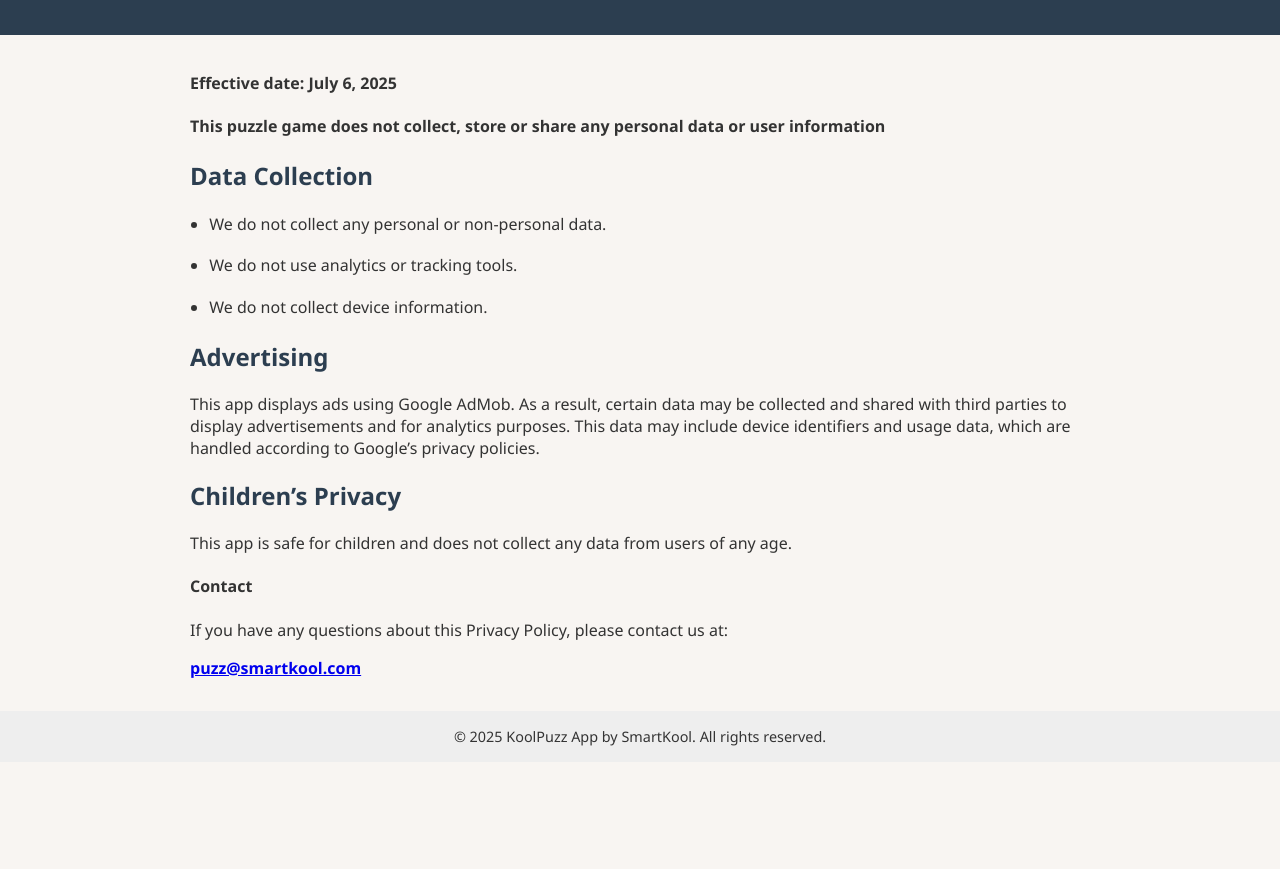
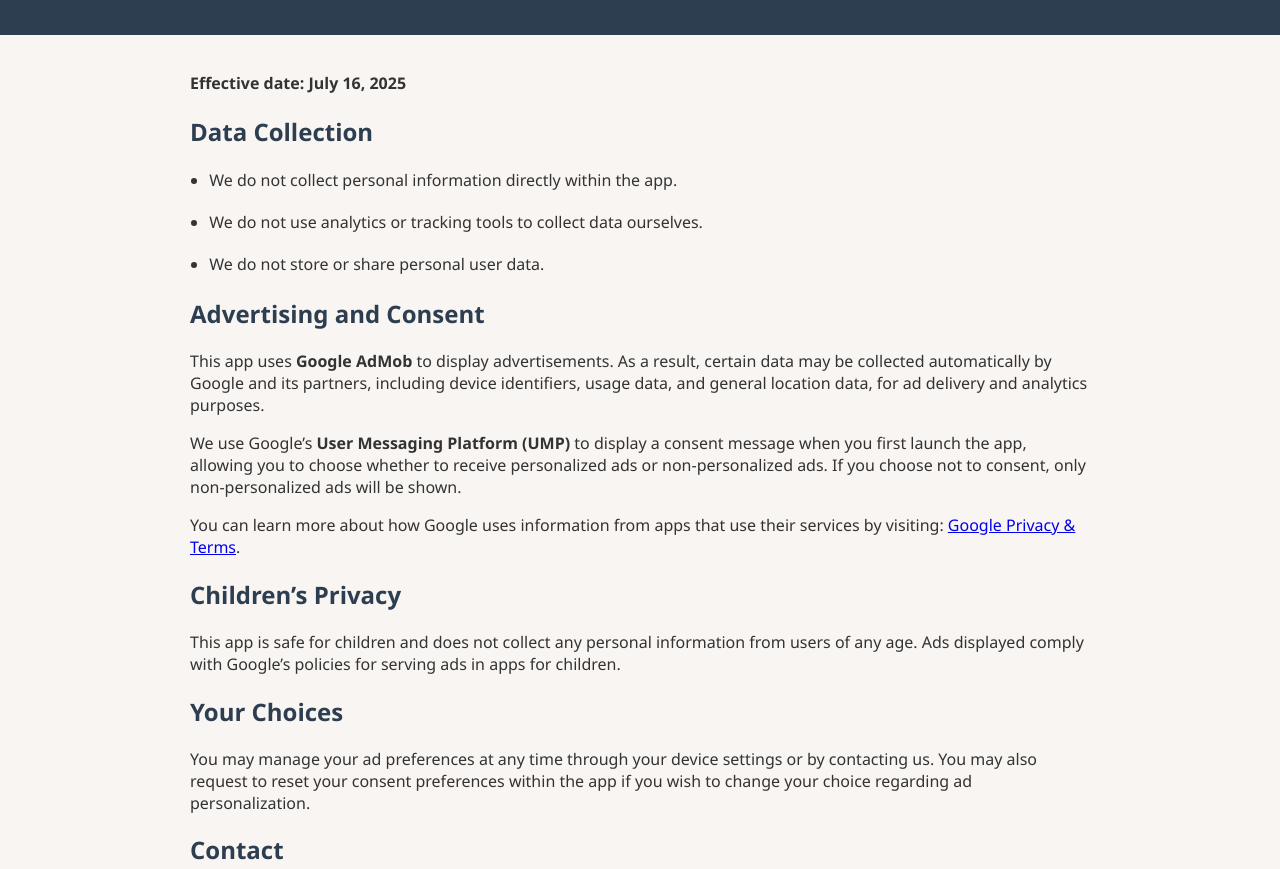
Before and after one commit to smartkool/koolpuzz, a plain HTML site: page privacy-policy.html in a window 1280 px wide. Shown: the part 83-952 px from the top of the page. Before the commit the page ends 845 px from the top, so only its background shows below. Drawn offline with Linux system fonts and the light colour scheme.

Commit message:
Update privacy-policy.html

```diff
--- a/privacy-policy.html
+++ b/privacy-policy.html
@@ -66,26 +66,44 @@
 </header>
 
 <div class="container">
-    <h4>Effective date: July 6, 2025</h4>
-
-    <h4>This puzzle game does not collect, store or share any personal data or user information</h4>
+    <h4>Effective date: July 16, 2025</h4>
 
     <h2>Data Collection</h2>
     <ul>
-        <li>We do not collect any personal or non-personal data.</li>
-        <li>We do not use analytics or tracking tools.</li>
-        <li>We do not collect device information.</li>
+        <li>We do not collect personal information directly within the app.</li>
+        <li>We do not use analytics or tracking tools to collect data ourselves.</li>
+        <li>We do not store or share personal user data.</li>
     </ul>
 
-    <h2>Advertising</h2>
-    <p>This app displays ads using Google AdMob. As a result, certain data may be collected and shared with third parties to display advertisements and for analytics purposes. This data may include device identifiers and usage data, which are handled according to Google’s privacy policies.</p>
+    <h2>Advertising and Consent</h2>
+    <p>
+        This app uses <strong>Google AdMob</strong> to display advertisements. As a result, certain data may be collected automatically by Google and its partners, including device identifiers, usage data, and general location data, for ad delivery and analytics purposes.
+    </p>
+    <p>
+        We use Google’s <strong>User Messaging Platform (UMP)</strong> to display a consent message when you first launch the app, allowing you to choose whether to receive personalized ads or non-personalized ads. If you choose not to consent, only non-personalized ads will be shown.
+    </p>
+    <p>
+        You can learn more about how Google uses information from apps that use their services by visiting:
+        <a href="https://policies.google.com/technologies/partner-sites" target="_blank">Google Privacy & Terms</a>.
+    </p>
 
     <h2>Children’s Privacy</h2>
-    <p>This app is safe for children and does not collect any data from users of any age.</p>
+    <p>
+        This app is safe for children and does not collect any personal information from users of any age. Ads displayed comply with Google’s policies for serving ads in apps for children.
+    </p>
 
-    <h4>Contact</h4>
-    <p>If you have any questions about this Privacy Policy, please contact us at:</p>
-    <p><strong><a href="mailto:puzz@smartkool.com">puzz@smartkool.com</a></strong></p>
+    <h2>Your Choices</h2>
+    <p>
+        You may manage your ad preferences at any time through your device settings or by contacting us. You may also request to reset your consent preferences within the app if you wish to change your choice regarding ad personalization.
+    </p>
+
+    <h2>Contact</h2>
+    <p>
+        If you have any questions about this Privacy Policy or your data, please contact us:
+    </p>
+    <p>
+        <strong><a href="mailto:puzz@smartkool.com">puzz@smartkool.com</a></strong>
+    </p>
 </div>
 
 <footer>
```
